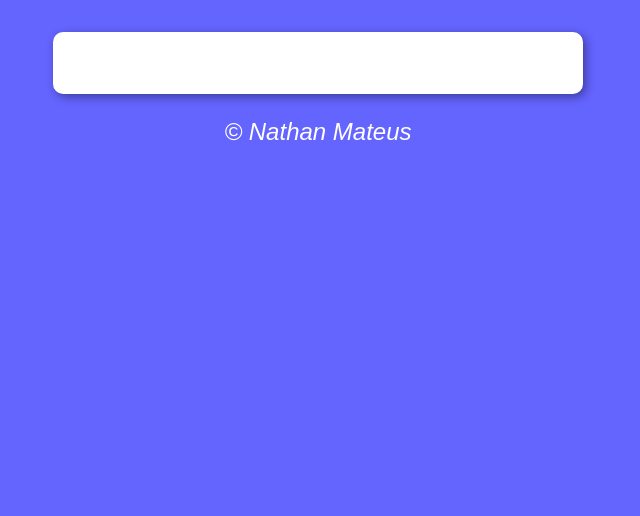
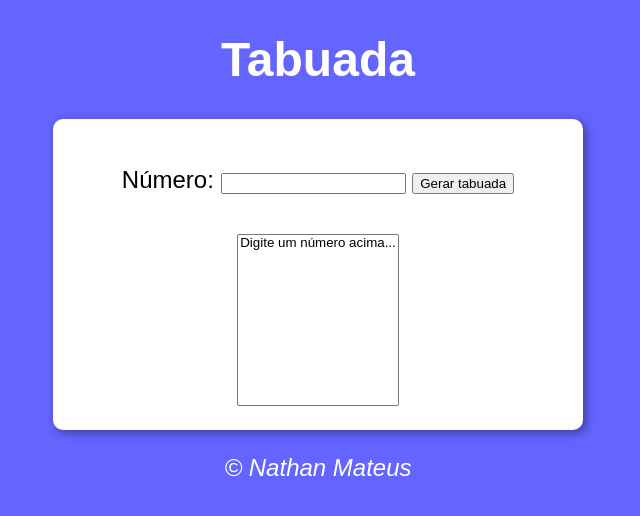
Before and after one commit to onathanmateus/JAVASCRIPT, a plain HTML site: page Exercícios/EX019/index.html in a window 1280 px wide. Shown: the whole page, without its empty margins (322-962 px from the left). Drawn offline with Linux system fonts and the light colour scheme.

Commit message:
Update index.html

```diff
--- a/Exercícios/EX019/index.html
+++ b/Exercícios/EX019/index.html
@@ -4,19 +4,21 @@
     <meta charset="UTF-8">
     <meta http-equiv="X-UA-Compatible" content="IE=edge">
     <meta name="viewport" content="width=device-width, initial-scale=1.0">
-    <title></title>
+    <title>Tabuada</title>
     <link rel="stylesheet" href="style.css">
 </head>
 <body>
     <header>
-        <h1></h1>
+        <h1>Tabuada</h1>
     </header>
     <section>
         <div>
-
+           <p>Número: <input type="number" name="num" id="txtn"> <input type="button" value="Gerar tabuada" onclick="tabuada()"></p>
         </div>
         <div>
-
+           <select name="tabuada" id="seltab" size="10">
+                <option>Digite um número acima...</option>
+           </select>
         </div>
     </section>
     <footer>
```
